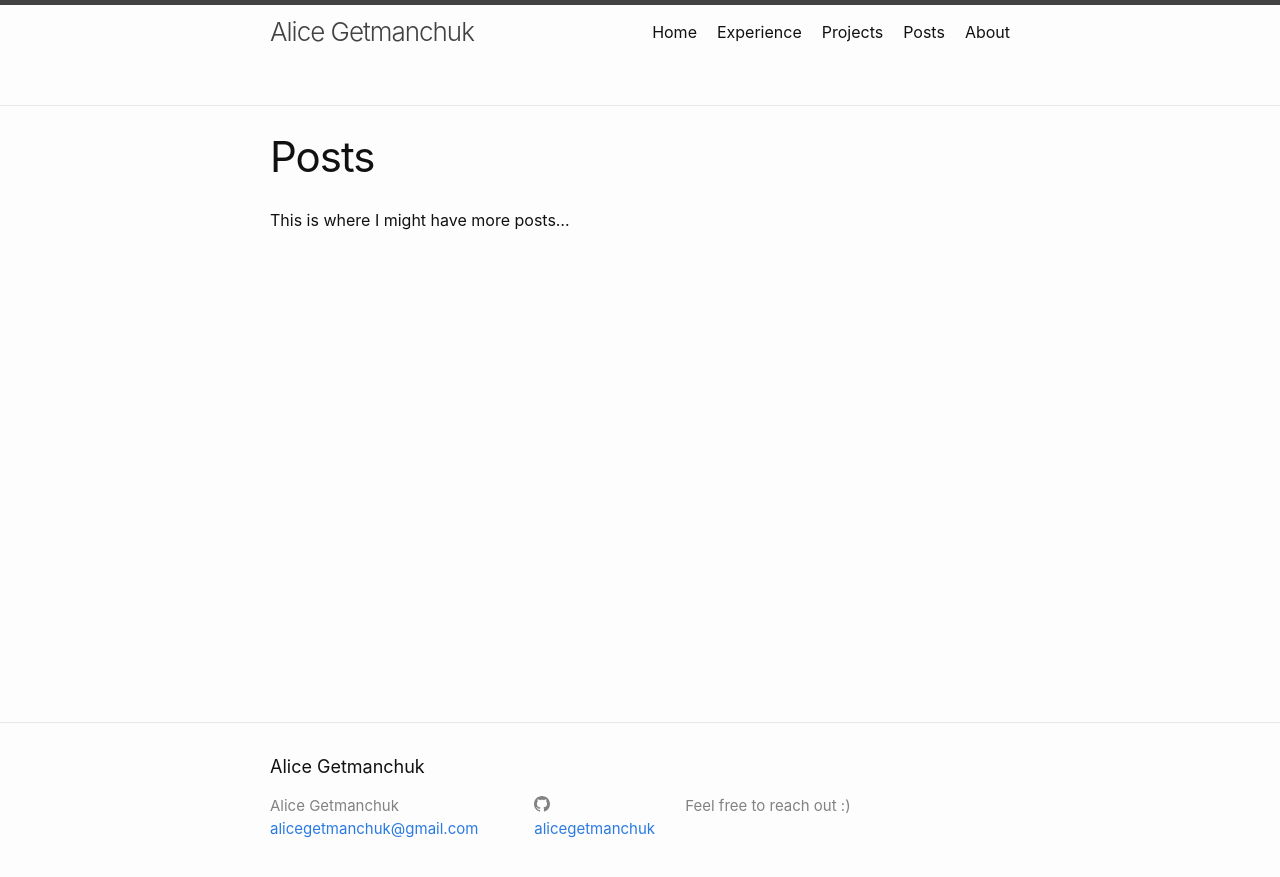
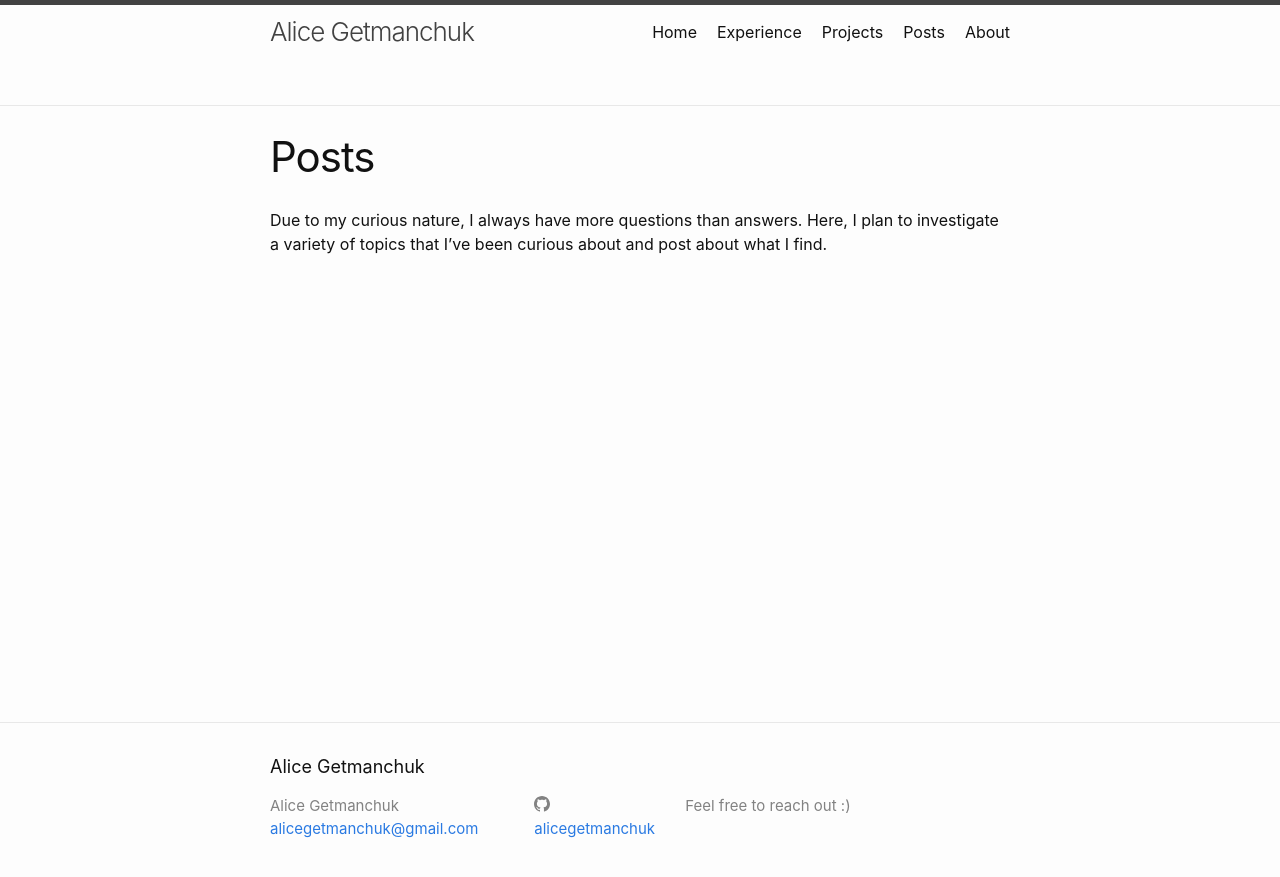
Before and after one commit to alicegetmanchuk/alicegetmanchuk.github.io, a Jekyll site: the page built from posts.md, in a window 1280 px wide. Shown: the top 877 px of the page. Built offline with Jekyll 4.4.1, drawn with Linux system fonts in a browser that asks for light colours.

Commit message:
updating posts description

```diff
--- a/posts.md
+++ b/posts.md
@@ -5,4 +5,4 @@ permalink: /posts/
 position: 4
 ---
 
-This is where I might have more posts...
+Due to my curious nature, I always have more questions than answers. Here, I plan to investigate a variety of topics that I've been curious about and post about what I find.
```
